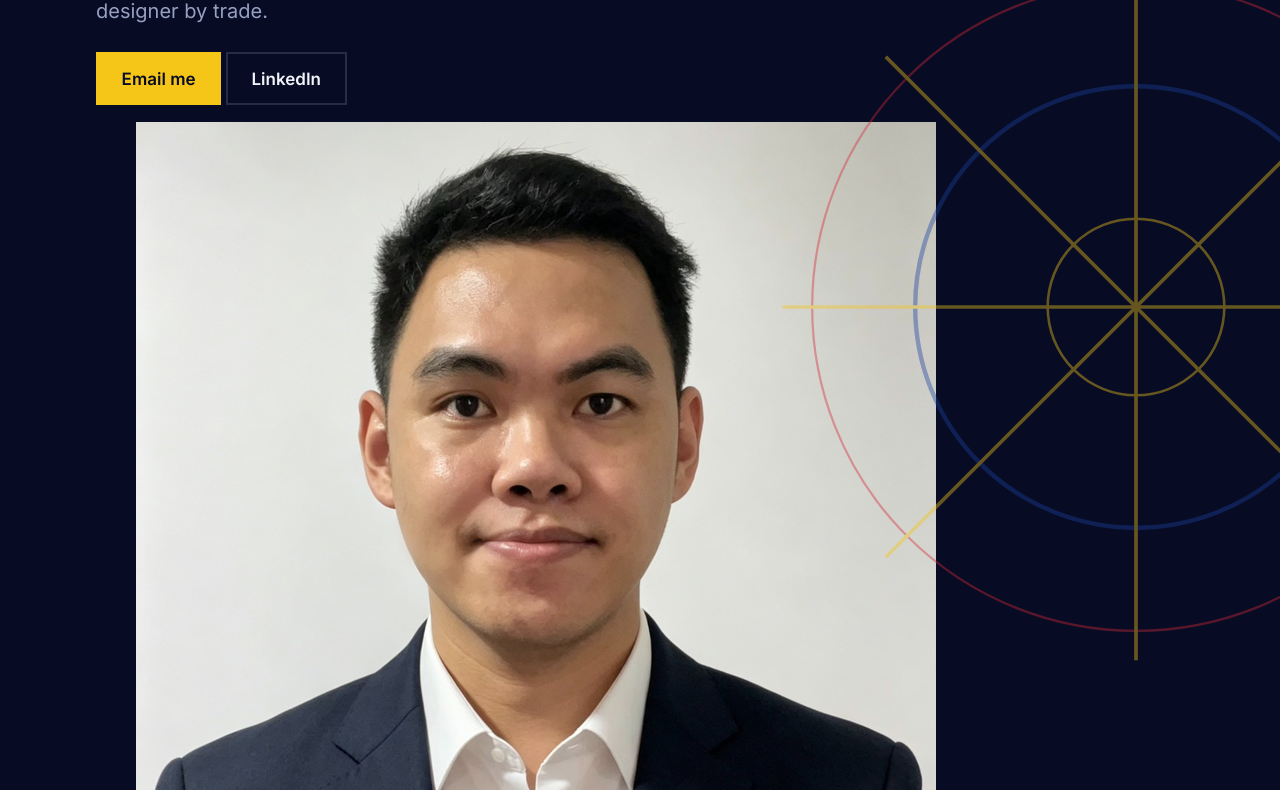
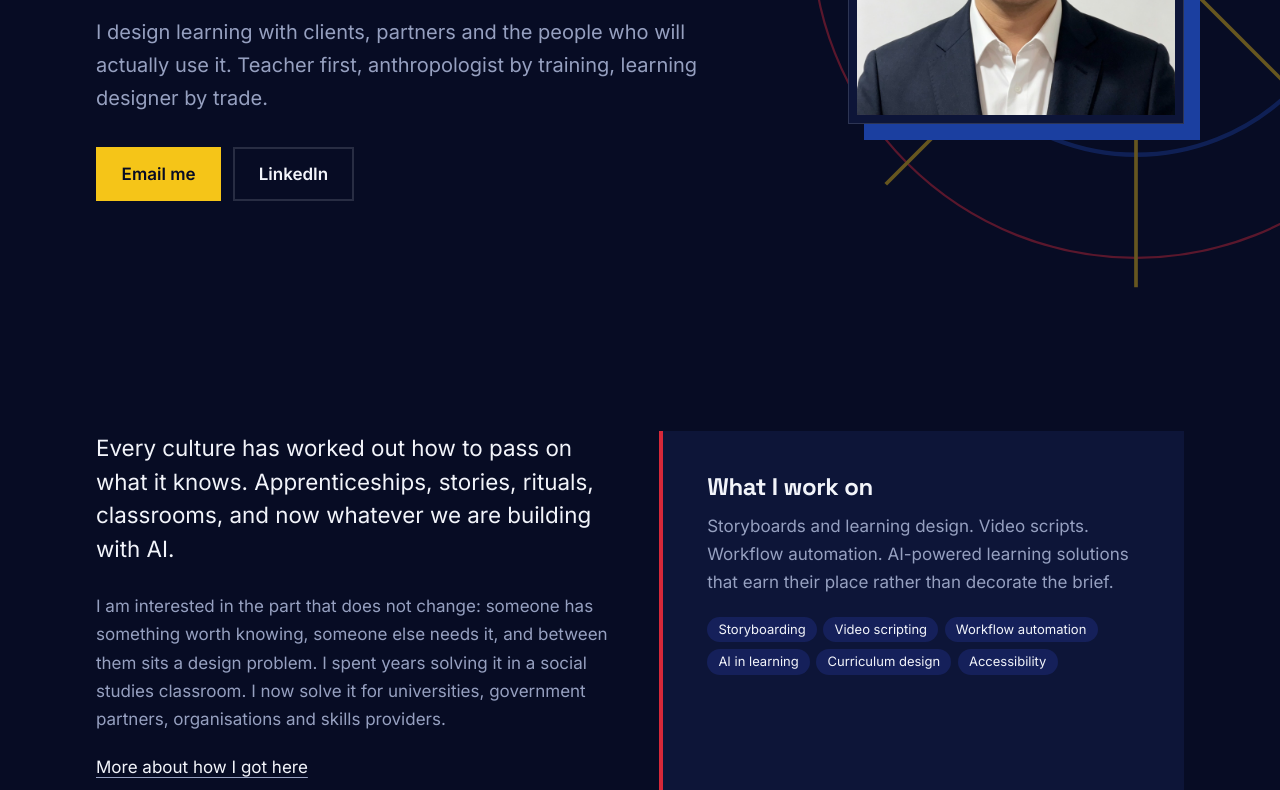
Before and after one commit to frankylizardosoksay-hash/mel-lizardo-portfolio, a plain HTML site: page index.html in a window 1280 px wide. Shown: the part 517-1307 px from the top of the page. Drawn offline with Linux system fonts and the light colour scheme.

Commit message:
Style portrait and contact links

```diff
--- a/assets/styles.css
+++ b/assets/styles.css
@@ -155,6 +155,38 @@ section { padding-block: var(--rhythm); }
 
 .hero h1 { max-width: 16ch; position: relative; }
 
+.hero__inner {
+  display: grid;
+  grid-template-columns: minmax(0, 1fr) minmax(16rem, 21rem);
+  align-items: center;
+  gap: clamp(2rem, 5vw, 5rem);
+}
+
+.hero__copy { position: relative; min-width: 0; }
+
+.portrait {
+  margin: 0;
+  padding: 0.5rem;
+  background: var(--field);
+  border: 1px solid var(--line);
+  box-shadow: 1rem 1rem 0 var(--blue);
+}
+
+.portrait img {
+  display: block;
+  width: 100%;
+  height: auto;
+  aspect-ratio: 1;
+  object-fit: cover;
+}
+
+.portrait--hero { position: relative; }
+
+@media (max-width: 52rem) {
+  .hero__inner { grid-template-columns: 1fr; }
+  .portrait--hero { width: min(100% - 1rem, 21rem); }
+}
+
 .hero__sub {
   font-family: var(--body);
   font-size: clamp(1rem, 0.9rem + 0.55vw, 1.25rem);
@@ -276,6 +308,18 @@ section { padding-block: var(--rhythm); }
 .prose ul { padding-left: 1.1rem; max-width: var(--measure); }
 .prose li { margin-bottom: 0.5rem; }
 
+.about-intro {
+  display: grid;
+  grid-template-columns: minmax(0, 1fr) minmax(12rem, 17rem);
+  align-items: start;
+  gap: clamp(2rem, 5vw, 5rem);
+}
+
+@media (max-width: 52rem) {
+  .about-intro { grid-template-columns: 1fr; }
+  .portrait--about { width: min(100% - 1rem, 17rem); }
+}
+
 blockquote {
   margin: 2.5rem 0;
   padding-left: 1.5rem;
@@ -358,6 +402,14 @@ blockquote {
 .btn--line { background: transparent; color: var(--paper); box-shadow: inset 0 0 0 2px var(--line); }
 .btn--line:hover { background: var(--field-2); color: var(--paper); }
 
+.contact-actions {
+  display: flex;
+  flex-wrap: wrap;
+  align-items: center;
+  gap: 0.75rem;
+  margin-top: 2rem;
+}
+
 /* ---------- Placeholder marker (delete these as you fill the site) ---------- */
 
 .todo {
```
